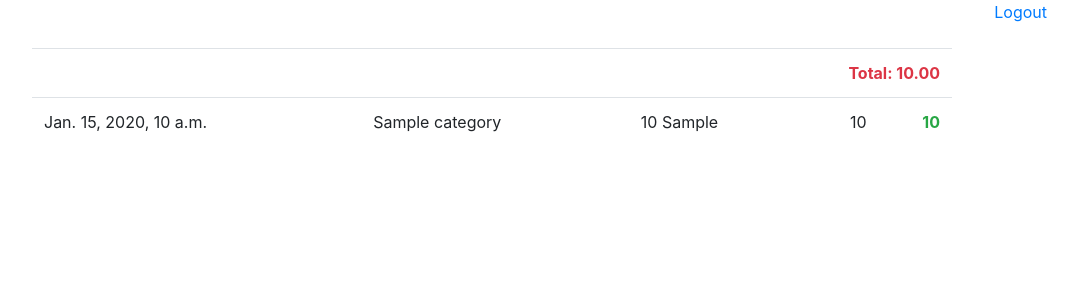
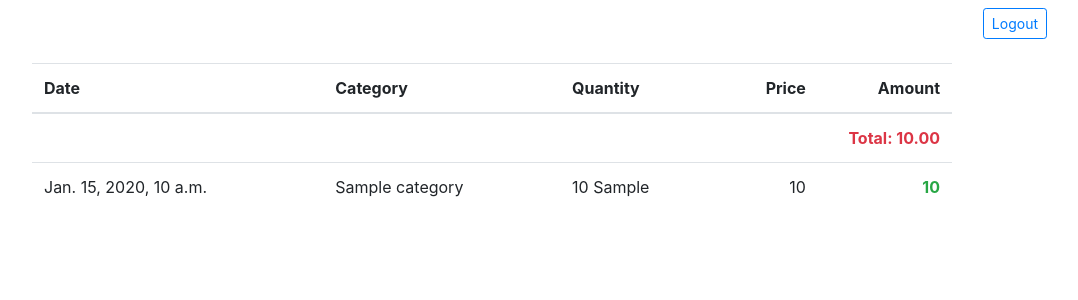
Before and after one commit to gruy/myfin, a Django app: template templates/month.html in a window 1280 px wide. Shown: the top 300 px of the page, without its empty margins (148-1226 px from the left). Run offline with Django 3.2, Linux system fonts and the light colour scheme; a user stored in the database is signed in; tables that the repository leaves empty hold one stand-in row (values such as "Sample post"); the template is opened without the code that fills it: most values are stand-ins (such as "Sample title", 1, 10 or a date in 2020); parts of the project's set-up code (start-up, migrations or seed data) failed here and were passed over; some libraries are stand-ins or nearby versions.

Commit message:
Fix layouts for small devices

```diff
--- a/src/finances/forms.py
+++ b/src/finances/forms.py
@@ -12,4 +12,5 @@ class TransactionForm(BS4ModelForm):
         model = Transaction
         widgets = {
             'category': Select2Widget,
+            'comment': forms.Textarea(attrs={'rows': 5}),
         }
--- a/templates/base.html
+++ b/templates/base.html
@@ -18,10 +18,10 @@
 
     <body>
         {% if user.is_authenticated %}
-            <div class="container mb-4">
+            <div class="container">
                 <div class="row">
-                    <div class="col-12 text-right">
-                        <a href="{% url 'logout' %}">{% trans 'Logout' %}</a>
+                    <div class="col-12 text-right mt-2">
+                        <a class="btn btn-sm btn-outline-primary" href="{% url 'logout' %}">{% trans 'Logout' %}</a>
                     </div>
                 </div>
             </div>
--- a/templates/month.html
+++ b/templates/month.html
@@ -25,21 +25,32 @@
     <div class="container">
         <div class="row justify-content-center">
             <div class="col-10">
-                <table class="table">
+                <div class="table-responsive-sm">
+                    <table class="table mt-4">
+                        <thead>
+                            <th scope="col">{% trans 'Date' %}</th>
+                            <th scope="col">{% trans 'Category' %}</th>
+                            <th scope="col">{% trans 'Quantity' %}</th>
+                            <th scope="col" class="text-right">{% trans 'Price' %}</th>
+                            <th scope="col" class="text-right">{% trans 'Amount' %}</th>
+                        </thead>
+                        <tbody>
                             <tr>
                                 <td colspan="5" class="text-danger text-right"><b>{% trans 'Total' %}: {{ sum|floatformat:2 }}</b></td>
                             </tr>
                             {% for transaction in transactions %}
                                 <tr>
-                            <td>{{ transaction.date }}</td>
+                                    <td scope="row">{{ transaction.date }}</td>
                                     <td title="{{ transaction.comment }}">{{ transaction.category.name }}</td>
                                     <td>{{ transaction.quantity }} {{ transaction.get_unit_display }}</td>
                                     <td class="text-right">{{ transaction.price|default:'' }}</td>
                                     <td class="text-success text-right"><b>{{ transaction.amount }}</b></td>
                                 </tr>
                             {% endfor %}
+                        </tbody>
                     </table>
                 </div>
             </div>
         </div>
+    </div>
 {% endblock %}
```
Also changed, not shown: templates/index.html (+26 -22 lines). Lines whose indentation alone changed are shown as unchanged.
